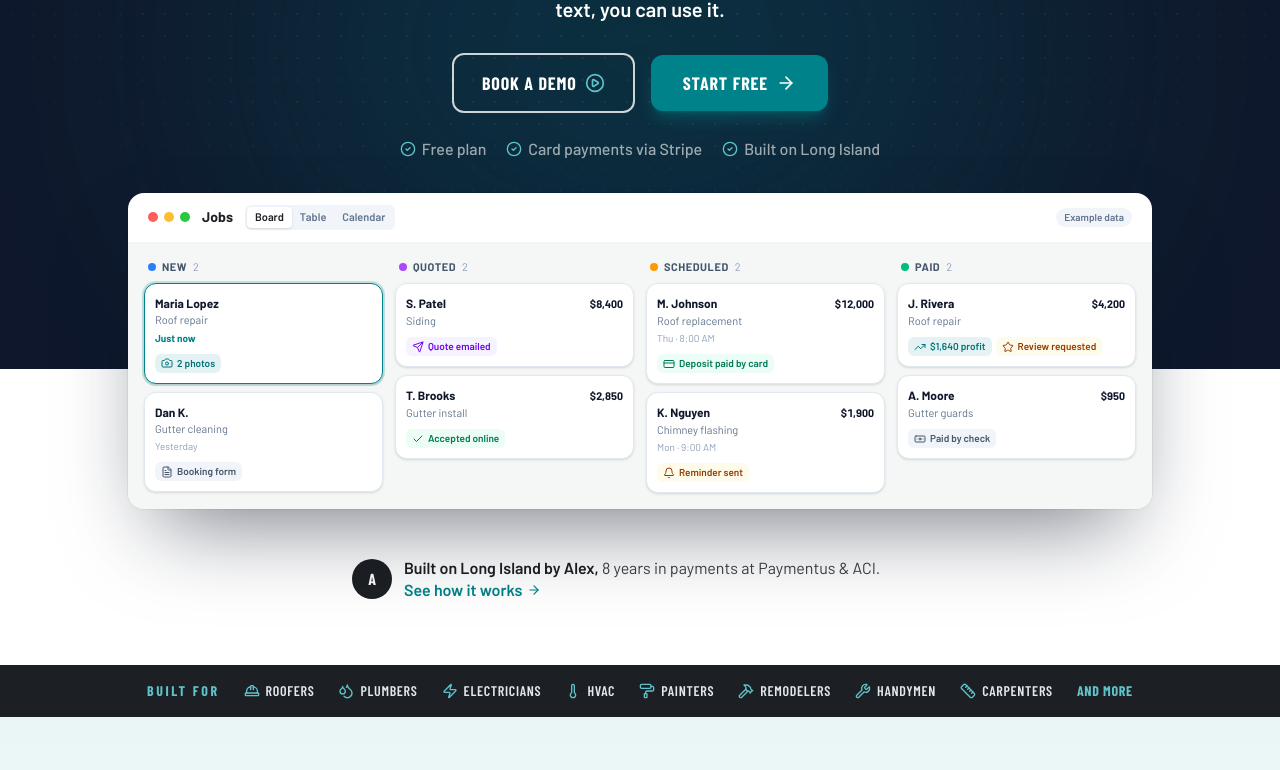
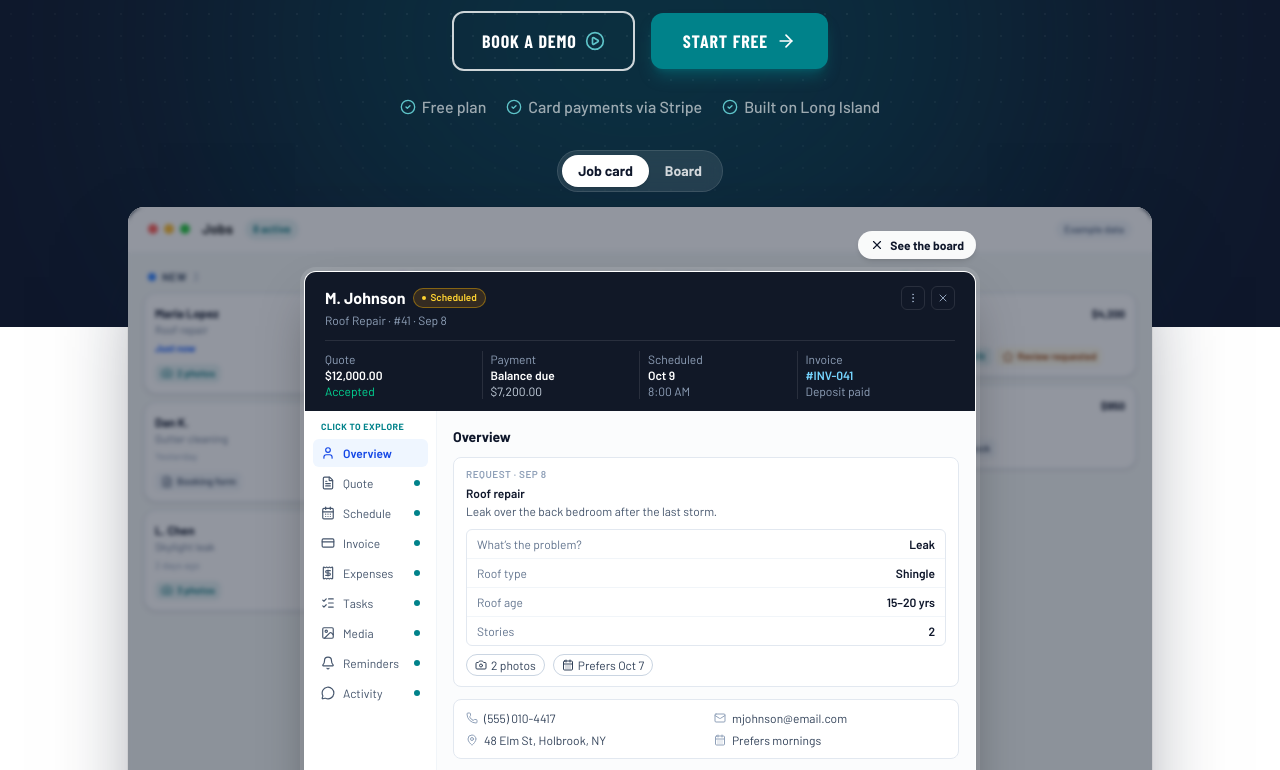
Before and after one commit to Katos24/savvyhomeupgrade, a Next.js app: page / in a window 1280 px wide. Shown: the part 459-1229 px from the top of the page. Built offline with nearby package versions, Linux system fonts and the light colour scheme; a web font is replaced by a local one.

Commit message:
Homepage redesign

```diff
--- a/components/marketing/FormAndDashboardSection.tsx
+++ b/components/marketing/FormAndDashboardSection.tsx
@@ -36,49 +36,8 @@ import {
   ArrowUp,
 } from 'lucide-react';
 
-// Mock data for the board preview — illustrative only.
-type MockCard = { name: string; service: string; amount: string; date: string; fresh?: boolean; paid?: string; highlight?: boolean };
-
-const COLUMNS: { label: string; dot: string; cards: MockCard[]; hideOnPhone?: boolean }[] = [
-  {
-    label: 'New',
-    dot: 'bg-blue-500',
-    cards: [
-      { name: 'Maria Lopez', service: 'Roof repair', amount: '', date: 'Unscheduled', fresh: true },
-      { name: 'Dan Kim', service: 'Gutter cleaning', amount: '', date: 'Unscheduled' },
-      { name: 'L. Chen', service: 'Skylight leak', amount: '', date: 'Unscheduled' },
-    ],
-  },
-  {
-    label: 'Quoted',
-    dot: 'bg-purple-500',
-    cards: [
-      { name: 'S. Patel', service: 'Siding', amount: '$8,400', date: 'Unscheduled' },
-      { name: 'T. Brooks', service: 'Gutter install', amount: '$2,850', date: 'Unscheduled' },
-    ],
-  },
-  {
-    label: 'Scheduled',
-    dot: 'bg-amber-500',
-    cards: [
-      { name: 'M. Johnson', service: 'Roof repair', amount: '$12,000', date: 'Oct 9', paid: 'Deposit paid' },
-      { name: 'K. Nguyen', service: 'Chimney flashing', amount: '$1,900', date: 'Oct 14', paid: 'Deposit paid' },
-    ],
-  },
-  {
-    label: 'Completed',
-    dot: 'bg-emerald-500',
-    hideOnPhone: true,
-    cards: [
-      { name: 'J. Rivera', service: 'Roof repair', amount: '$4,200', date: 'Oct 2', paid: 'Paid in full' },
-      { name: 'A. Moore', service: 'Gutter guards', amount: '$950', date: 'Sep 29', paid: 'Paid in full' },
-    ],
-  },
-];
-
-
 /* ── The job card, as it looks in the app. Static, with clickable tabs. ──
-   M. Johnson is the same job as the board above, the invoice section and the profit section:
+   M. Johnson is the same job as the hero board and the invoice & profit section:
    $12,000 job, 40% deposit ($4,800) paid, $7,200 balance, expenses $7,130. */
 const fmt = (n: number) => new Intl.NumberFormat('en-US', { style: 'currency', currency: 'USD' }).format(n);
 
@@ -450,13 +409,20 @@ function Callouts({ side, tab, setTab }: { side: 'left' | 'right'; tab: Tab; set
   );
 }
 
-function JobCardPreview() {
+// Exported so the hero can open this same card over its board. `callouts` adds the feature call-outs on wide screens.
+// `hints` (desktop): teal dots on tabs not opened yet, a "Click to explore" label, and a clearer hover.
+export function JobCardPreview({ callouts = true, hints = false }: { callouts?: boolean; hints?: boolean } = {}) {
   const [tab, setTab] = useState<Tab>('Overview');
   const [showMore, setShowMore] = useState(false);
+  const [seen, setSeen] = useState<Tab[]>(['Overview']);
+  const pick = (t: Tab) => {
+    setTab(t);
+    setSeen((s) => (s.includes(t) ? s : [...s, t]));
+  };
 
   return (
     <div className="flex items-stretch justify-center gap-6">
-      <Callouts side="left" tab={tab} setTab={setTab} />
+      {callouts && <Callouts side="left" tab={tab} setTab={pick} />}
     <div className="w-full max-w-2xl overflow-hidden rounded-xl border border-white/10 bg-white text-[11px] text-[#1C1F23] sm:text-xs shadow-2xl shadow-black/40 ring-4 ring-white/10">
       {/* Header */}
       <div className="bg-[#111827] px-4 sm:px-5 pt-3.5 pb-3 text-white">
@@ -512,7 +478,7 @@ function JobCardPreview() {
               type="button"
               role="tab"
               aria-selected={tab === label}
-              onClick={() => setTab(label)}
+              onClick={() => pick(label)}
               className={`inline-flex shrink-0 items-center gap-1 rounded-full px-3 py-1.5 font-semibold ${
                 tab === label ? 'bg-slate-900 text-white' : 'border border-slate-200 text-slate-600'
               }`}
@@ -534,21 +500,32 @@ function JobCardPreview() {
       <div className="flex">
         {/* Sidebar tabs */}
         <div className="hidden sm:block w-[132px] shrink-0 space-y-0.5 border-r border-slate-100 bg-white px-2 py-2.5" role="tablist">
-          {TABS.map(({ label, icon: Icon }) => (
+          {hints && (
+            <p className="mb-1.5 px-2 text-[9px] font-bold uppercase tracking-wider text-[#00828A]">Click to explore</p>
+          )}
+          {TABS.map(({ label, icon: Icon }) => {
+            const unseen = hints && !seen.includes(label);
+            return (
               <button
                 key={label}
                 type="button"
                 role="tab"
                 aria-selected={tab === label}
-              onClick={() => setTab(label)}
-              className={`flex w-full items-center gap-2 rounded-md px-2 py-1.5 text-left transition-colors ${
-                tab === label ? 'bg-blue-50 font-semibold text-blue-700' : 'text-slate-600 hover:bg-slate-50'
+                onClick={() => pick(label)}
+                className={`flex w-full cursor-pointer items-center gap-2 rounded-md px-2 py-1.5 text-left transition-colors ${
+                  tab === label
+                    ? 'bg-blue-50 font-semibold text-blue-700'
+                    : hints
+                      ? 'text-slate-600 hover:bg-[#00828A]/10 hover:text-[#00828A]'
+                      : 'text-slate-600 hover:bg-slate-50'
                 }`}
               >
                 <Icon className="h-3.5 w-3.5 shrink-0" />
-              {label}
+                <span className="flex-1">{label}</span>
+                {unseen && <span aria-hidden className="h-1.5 w-1.5 shrink-0 rounded-full bg-[#00828A]" />}
               </button>
-          ))}
+            );
+          })}
         </div>
 
         <div className="min-h-[420px] sm:min-h-[480px] min-w-0 flex-1 bg-slate-50/60 p-3 sm:p-4" role="tabpanel">
@@ -557,7 +534,7 @@ function JobCardPreview() {
         </div>
       </div>
     </div>
-      <Callouts side="right" tab={tab} setTab={setTab} />
+      {callouts && <Callouts side="right" tab={tab} setTab={pick} />}
     </div>
   );
 }
@@ -888,47 +865,3 @@ export default function FormAndDashboardSection() {
     </section>
   );
 }
-
-// "One job. One card." Rendered on its own on the home page (after the quote section).
-export function JobCardSection() {
-  return (
-    <section className="text-[#1C1F23]">
-      {/* ── Part 2: one job, one card (dark band so the card stands out) ── */}
-      <div className="relative overflow-hidden bg-slate-900 px-3 py-14 text-white sm:px-6 sm:py-20 lg:px-8">
-        <div
-          aria-hidden
-          className="pointer-events-none absolute inset-0"
-          style={{
-            backgroundImage: 'radial-gradient(rgba(255,255,255,0.07) 1px, transparent 1px)',
-            backgroundSize: '22px 22px',
-            maskImage: 'radial-gradient(ellipse 70% 60% at 50% 50%, black 30%, transparent 100%)',
-            WebkitMaskImage: 'radial-gradient(ellipse 70% 60% at 50% 50%, black 30%, transparent 100%)',
-          }}
-        />
-        <div
-          aria-hidden
-          className="pointer-events-none absolute left-1/2 top-[60%] h-[560px] w-[820px] max-w-full -translate-x-1/2 -translate-y-1/2 rounded-full bg-[#00828A]/25 blur-[120px]"
-        />
-
-        <div className="relative mx-auto max-w-6xl">
-          <div className="mx-auto mb-10 max-w-2xl text-center sm:mb-12">
-            <p className="font-[family-name:var(--font-display)] text-sm font-bold uppercase tracking-[0.2em] text-[#5EC4C9]">
-              One card per job
-            </p>
-            <h2 className="mt-2 font-[family-name:var(--font-display)] text-[34px] font-extrabold uppercase leading-[0.95] tracking-tight sm:text-5xl lg:text-6xl">
-              One job. One card. <span className="text-[#5EC4C9]">Everything in it.</span>
-            </h2>
-            <p className="mt-4 text-base leading-relaxed text-white/70 sm:text-lg">
-              Other tools spread a job across customers, quotes, invoices and payments. Here, open the card and it&rsquo;s all
-              there. This is M. Johnson&rsquo;s card from the board at the top of the page.
-            </p>
-            <p className="mt-3 inline-flex items-center gap-1.5 rounded-full bg-white/10 px-3 py-1 text-sm font-semibold text-[#5EC4C9]">
-              Tap the tabs to look around
-            </p>
-          </div>
-          <JobCardPreview />
-        </div>
-      </div>
-    </section>
-  );
-}
--- a/components/marketing/NewHero.tsx
+++ b/components/marketing/NewHero.tsx
@@ -1,7 +1,7 @@
 'use client';
 
 import { useEffect, useRef, useState } from 'react';
-import { motion, AnimatePresence, useReducedMotion } from 'framer-motion';
+import { motion, AnimatePresence, useInView, useReducedMotion } from 'framer-motion';
 import {
   CheckCircle2,
   Send,
@@ -37,6 +37,7 @@ import {
   type LucideIcon,
 } from 'lucide-react';
 import Link from 'next/link';
+import { JobCardPreview } from '@/components/marketing/FormAndDashboardSection';
 
 // Your demo booking link. Leave empty to hide the "Book a demo" button.
 const DEMO_URL = '/book-demo';
@@ -91,11 +92,12 @@ const HERO_PHOTOS: HeroPhoto[] = [
   { src: '', alt: 'Work van parked at a job site', label: 'Field crews', icon: Truck, className: 'right-[12%] top-[64%] h-36 w-36 rotate-2' },
 ];
 
-// The board under the headline. Every tag is something the product really does:
+// The board under the headline. About a second after load, M. Johnson's card opens on top of it
+// (the real job card, same as in the app). Every tag is something the product really does:
 // photos with requests, quote accepted online, deposits by card, cash/check recorded,
 // automatic payment reminders, Google review requests, profit per job.
 type Tag = { icon: LucideIcon; label: string; tone: 'teal' | 'green' | 'amber' | 'slate' | 'violet' };
-type HeroCard = { name: string; service: string; amount?: string; date?: string; tags: Tag[]; fresh?: boolean };
+type HeroCard = { name: string; service: string; amount?: string; date?: string; tags: Tag[]; fresh?: boolean; opens?: boolean; desktopOnly?: boolean };
 type HeroCol = { label: string; dot: string; cards: HeroCard[] };
 
 const TAG_TONE: Record<Tag['tone'], string> = {
@@ -113,6 +115,7 @@ const HERO_BOARD: HeroCol[] = [
     cards: [
       { name: 'Maria Lopez', service: 'Roof repair', date: 'Just now', fresh: true, tags: [{ icon: Camera, label: '2 photos', tone: 'teal' }] },
       { name: 'Dan K.', service: 'Gutter cleaning', date: 'Yesterday', tags: [{ icon: FileText, label: 'Booking form', tone: 'slate' }] },
+      { name: 'L. Chen', service: 'Skylight leak', date: '2 days ago', desktopOnly: true, tags: [{ icon: Camera, label: '3 photos', tone: 'teal' }] },
     ],
   },
   {
@@ -129,12 +132,21 @@ const HERO_BOARD: HeroCol[] = [
     cards: [
       {
         name: 'M. Johnson',
-        service: 'Roof replacement',
+        service: 'Roof repair',
+        opens: true,
         amount: '$12,000',
         date: 'Thu · 8:00 AM',
         tags: [{ icon: CreditCard, label: 'Deposit paid by card', tone: 'green' }],
       },
       { name: 'K. Nguyen', service: 'Chimney flashing', amount: '$1,900', date: 'Mon · 9:00 AM', tags: [{ icon: Bell, label: 'Reminder sent', tone: 'amber' }] },
+      {
+        name: 'P. Shah',
+        service: 'Siding repair',
+        amount: '$3,200',
+        date: 'Fri · 7:30 AM',
+        desktopOnly: true,
+        tags: [{ icon: CalendarDays, label: 'Schedule email sent', tone: 'slate' }],
+      },
     ],
   },
   {
@@ -164,7 +176,7 @@ export default function Hero() {
   return (
     <div className="bg-white text-[#1C1F23] antialiased selection:bg-[#00828A]/20 overflow-x-hidden">
       {/* ── Dark hero: matches the dark nav at the top of the page ── */}
-      <section className="relative overflow-hidden bg-slate-900 px-5 pb-36 pt-24 text-white sm:px-6 sm:pb-44 sm:pt-28 lg:px-8 lg:pb-52 lg:pt-32">
+      <section className="relative overflow-hidden bg-slate-900 px-5 pb-36 pt-28 text-white sm:px-6 sm:pb-44 sm:pt-32 lg:px-8 lg:pb-52 lg:pt-36">
         <div
           aria-hidden
           className="pointer-events-none absolute inset-0"
@@ -177,12 +189,7 @@ export default function Hero() {
         ))}
 
         <div className="relative mx-auto flex max-w-3xl flex-col items-center text-center">
-          <div className="inline-flex items-center gap-2 rounded-full border border-white/15 bg-white/5 px-3.5 py-1.5 text-sm font-medium text-white/80">
-            <span className="h-2 w-2 rounded-full bg-[#5EC4C9]" />
-            Built for roofers, plumbers, HVAC &amp; every trade
-          </div>
-
-          <h1 className="mt-5 font-[family-name:var(--font-display)] text-[44px] font-extrabold uppercase leading-[0.92] tracking-tight min-[400px]:text-[52px] sm:mt-6 sm:text-7xl lg:text-[84px]">
+          <h1 className="font-[family-name:var(--font-display)] text-[44px] font-extrabold uppercase leading-[0.92] tracking-tight min-[400px]:text-[52px] sm:text-7xl lg:text-[84px]">
             Running jobs just got{' '}
             <span className="mt-2.5 inline-block -rotate-1 whitespace-nowrap rounded-2xl bg-[#5EC4C9] px-3.5 pb-1 pt-2 text-slate-900 shadow-[0_10px_40px_-8px_rgba(94,196,201,0.6)] sm:px-5">
               easy.
@@ -259,13 +266,107 @@ function TagPill({ tag }: { tag: Tag }) {
   );
 }
 
+function BoardCardTile({ c, active, onOpen }: { c: HeroCard; active: boolean; onOpen: () => void }) {
+  // Only the card that opens is highlighted, so it's clear which job the card belongs to
+  const ring = active ? 'border-[#00828A] ring-2 ring-[#00828A]/30' : 'border-slate-200';
+  const body = (
+    <>
+      <div className="flex items-baseline justify-between gap-1.5">
+        <p className="truncate text-[12px] font-bold text-slate-900">{c.name}</p>
+        {c.amount && <span className="shrink-0 text-[11px] font-bold tabular-nums text-slate-900">{c.amount}</span>}
+      </div>
+      <p className="truncate text-[11px] text-slate-500">{c.service}</p>
+      {c.date && <p className={`mt-0.5 text-[10px] ${c.fresh ? 'font-bold text-blue-600' : 'text-slate-400'}`}>{c.date}</p>}
+      <div className="mt-2 flex flex-wrap gap-1">
+        {c.tags.map((t) => (
+          <TagPill key={t.label} tag={t} />
+        ))}
+      </div>
+      {c.opens && (
+        <p className="mt-2 inline-flex items-center gap-1 text-[10px] font-bold text-[#00828A]">
+          Open job card <ArrowRight className="h-3 w-3" />
+        </p>
+      )}
+    </>
+  );
+  if (!c.opens) return <div className={`rounded-xl border bg-white p-2.5 shadow-sm ${ring}`}>{body}</div>;
+  return (
+    <button
+      type="button"
+      onClick={onOpen}
+      className={`block w-full rounded-xl border bg-white p-2.5 text-left shadow-sm transition-shadow hover:shadow-md ${ring}`}
+      aria-label={`Open ${c.name}'s job card`}
+    >
+      {body}
+    </button>
+  );
+}
+
 function HeroBoard() {
+  const reduceMotion = useReducedMotion();
+  // Board first. On desktop, M. Johnson's card opens once when the board is well into view.
+  // On phones it stays on the list until they tap. After any click, it's fully manual.
+  const [view, setView] = useState<'card' | 'board'>('board');
+  const touched = useRef(false);
+  const boardRef = useRef<HTMLDivElement>(null);
+  const inView = useInView(boardRef, { once: true, amount: 0.5 });
+
+  useEffect(() => {
+    if (touched.current) return;
+    const desktop = typeof window !== 'undefined' && window.matchMedia('(min-width: 640px)').matches;
+    if (!desktop) return;
+    if (reduceMotion) {
+      setView('card');
+      return;
+    }
+    if (!inView) return;
+    const t = setTimeout(() => {
+      if (!touched.current) setView('card');
+    }, 450);
+    return () => clearTimeout(t);
+  }, [inView, reduceMotion]);
+
+  const choose = (v: 'card' | 'board') => {
+    touched.current = true;
+    setView(v);
+  };
+  const open = view === 'card';
+  const highlight = true; // M. Johnson stays highlighted so it's clear which job the card belongs to
+  const openCard = () => choose('card');
+  const activeJobs = HERO_BOARD.filter((c) => c.label !== 'Paid').reduce((n, c) => n + c.cards.length, 0);
+  const rows = HERO_BOARD.flatMap((col) => col.cards.filter((c) => !c.desktopOnly).map((c) => ({ c, status: col.label, dot: col.dot })));
+
   return (
-    <div className="relative" role="img" aria-label="Example Lead2Project job board with jobs moving from new request to paid">
+    <div className="relative">
       <div aria-hidden className="pointer-events-none absolute inset-x-10 bottom-0 top-10 -z-10 rounded-[2rem] bg-[#00828A]/35 blur-3xl" />
 
-      <div aria-hidden className="overflow-hidden rounded-2xl bg-white shadow-[0_40px_90px_-30px_rgba(15,23,42,0.6)] ring-1 ring-black/5">
-        {/* Window bar */}
+      {/* Board / job card switch */}
+      <div className="mb-4 flex justify-center">
+        <div className="inline-flex rounded-full bg-white/10 p-1 ring-1 ring-white/20 backdrop-blur" role="tablist" aria-label="Show the board or a job card">
+          {([
+            { id: 'card', label: 'Job card' },
+            { id: 'board', label: 'Board' },
+          ] as const).map((o) => (
+            <button
+              key={o.id}
+              type="button"
+              role="tab"
+              aria-selected={view === o.id}
+              onClick={() => choose(o.id)}
+              className={`rounded-full px-4 py-1.5 text-sm font-bold transition-colors ${
+                view === o.id ? 'bg-white text-slate-900 shadow-sm' : 'text-white/80 hover:text-white'
+              }`}
+            >
+              {o.label}
+            </button>
+          ))}
+        </div>
+      </div>
+
+      {/* Board and card share one grid cell, so the space is reserved and nothing jumps when the card opens */}
+      <div ref={boardRef} className="grid">
+        {/* ── The board ── */}
+        <div className="flex flex-col overflow-hidden rounded-2xl bg-white shadow-[0_40px_90px_-30px_rgba(15,23,42,0.6)] ring-1 ring-black/5 [grid-area:1/1] sm:min-h-[680px]">
           <div className="flex items-center justify-between gap-3 border-b border-slate-100 px-4 py-3 sm:px-5">
             <div className="flex min-w-0 items-center gap-3">
               <div className="hidden items-center gap-1.5 sm:flex">
@@ -274,49 +375,105 @@ function HeroBoard() {
                 <span className="h-2.5 w-2.5 rounded-full bg-[#28c840]" />
               </div>
               <p className="truncate text-sm font-bold">Jobs</p>
-            <span className="hidden rounded-md bg-slate-100 p-0.5 text-[11px] font-semibold sm:inline-flex">
-              <span className="rounded bg-white px-2 py-0.5 shadow-sm">Board</span>
-              <span className="px-2 py-0.5 text-slate-500">Table</span>
-              <span className="px-2 py-0.5 text-slate-500">Calendar</span>
-            </span>
+              <span className="rounded-full bg-[#00828A]/10 px-2 py-0.5 text-[11px] font-semibold text-[#00727A]">{activeJobs} active</span>
             </div>
             <span className="shrink-0 rounded-full bg-slate-100 px-2 py-0.5 text-[10px] font-semibold text-slate-500">Example data</span>
           </div>
 
-        {/* Columns: side by side from tablet up, swipeable on phones */}
-        <div className="flex snap-x snap-mandatory gap-3 overflow-x-auto bg-[#F4F7F6] p-3 [scrollbar-width:none] sm:grid sm:grid-cols-4 sm:overflow-visible sm:p-4 [&::-webkit-scrollbar]:hidden">
+          {/* Phones: a simple list, like the app on a phone */}
+          <ul className="flex-1 space-y-1.5 bg-[#F4F7F6] p-3 sm:hidden">
+            {rows.map(({ c, status, dot }) => {
+              const active = !!c.opens && highlight;
+              const inner = (
+                <>
+                  <div className="min-w-0">
+                    <p className="truncate text-[13px] font-bold text-slate-900">
+                      {c.name} {c.amount && <span className="font-semibold text-slate-500">· {c.amount}</span>}
+                    </p>
+                    <div className="mt-1 flex flex-wrap gap-1">
+                      <TagPill tag={c.tags[0]} />
+                    </div>
+                  </div>
+                  <span className="inline-flex shrink-0 items-center gap-1 rounded-full bg-slate-100 px-2 py-0.5 text-[10px] font-semibold text-slate-600">
+                    <span className={`h-1.5 w-1.5 rounded-full ${dot}`} /> {status}
+                  </span>
+                </>
+              );
+              const cls = `flex w-full items-center justify-between gap-2 rounded-xl border bg-white px-3 py-2 text-left ${
+                active ? 'border-[#00828A] ring-2 ring-[#00828A]/30' : 'border-slate-200'
+              }`;
+              return (
+                <li key={c.name}>
+                  {c.opens ? (
+                    <button type="button" onClick={openCard} className={cls} aria-label={`Open ${c.name}'s job card`}>
+                      {inner}
+                    </button>
+                  ) : (
+                    <div className={cls}>{inner}</div>
+                  )}
+                </li>
+              );
+            })}
+          </ul>
+
+          {/* Tablet and up: board columns */}
+          <div className="hidden flex-1 grid-cols-4 gap-3 bg-[#F4F7F6] p-4 sm:grid">
             {HERO_BOARD.map((col) => (
-            <div key={col.label} className="w-[72%] shrink-0 snap-start space-y-2 sm:w-auto sm:min-w-0">
+              <div key={col.label} className="min-w-0 space-y-2">
                 <div className="flex items-center gap-1.5 px-1">
                   <span className={`h-2 w-2 rounded-full ${col.dot}`} />
                   <span className="truncate text-[11px] font-bold uppercase tracking-wider text-slate-600">{col.label}</span>
                   <span className="text-[11px] text-slate-400">{col.cards.length}</span>
                 </div>
                 {col.cards.map((c) => (
-                <div
-                  key={c.name}
-                  className={`rounded-xl border bg-white p-2.5 shadow-sm ${c.fresh ? 'border-[#00828A] ring-2 ring-[#00828A]/20' : 'border-slate-200'}`}
-                >
-                  <div className="flex items-baseline justify-between gap-1.5">
-                    <p className="truncate text-[12px] font-bold text-slate-900">{c.name}</p>
-                    {c.amount && <span className="shrink-0 text-[11px] font-bold tabular-nums text-slate-900">{c.amount}</span>}
-                  </div>
-                  <p className="truncate text-[11px] text-slate-500">{c.service}</p>
-                  {c.date && (
-                    <p className={`mt-0.5 text-[10px] ${c.fresh ? 'font-bold text-[#00828A]' : 'text-slate-400'}`}>{c.date}</p>
-                  )}
-                  <div className="mt-2 flex flex-wrap gap-1">
-                    {c.tags.map((t) => (
-                      <TagPill key={t.label} tag={t} />
-                    ))}
-                  </div>
-                </div>
+                  <BoardCardTile key={c.name} c={c} active={!!c.opens && highlight} onOpen={openCard} />
                 ))}
               </div>
             ))}
           </div>
         </div>
-      <p className="mt-3 text-center text-xs text-slate-400 sm:hidden">Swipe the board →</p>
+
+        {/* ── M. Johnson's job card, opened over the board ── */}
+        <AnimatePresence initial={false}>
+          {open && (
+            <motion.div
+              key="card"
+              className="relative z-10 flex items-start justify-center rounded-2xl px-2 pb-4 pt-14 [grid-area:1/1] sm:px-6 sm:pt-16"
+              initial={{ opacity: 0 }}
+              animate={{ opacity: 1 }}
+              exit={{ opacity: 0 }}
+              transition={{ duration: 0.25 }}
+            >
+              <button
+                type="button"
+                aria-label="Show the board"
+                onClick={() => choose('board')}
+                className="absolute inset-0 cursor-default rounded-2xl bg-slate-900/45 backdrop-blur-[2px]"
+              />
+              <motion.div
+                className="relative w-full max-w-2xl"
+                initial={{ y: 24, opacity: 0 }}
+                animate={{ y: 0, opacity: 1 }}
+                exit={{ y: 16, opacity: 0 }}
+                transition={{ duration: 0.25, ease: EASE }}
+              >
+                <button
+                  type="button"
+                  onClick={() => choose('board')}
+                  className="absolute -top-10 right-0 inline-flex items-center gap-1.5 rounded-full bg-white/95 px-3 py-1.5 text-xs font-bold text-slate-900 shadow-md hover:bg-white"
+                >
+                  <X className="h-3.5 w-3.5" /> See the board
+                </button>
+                <JobCardPreview callouts={false} hints />
+              </motion.div>
+            </motion.div>
+          )}
+        </AnimatePresence>
+      </div>
+
+      <p className="mt-3 text-center text-xs text-slate-400">
+        {open ? 'Click the tabs to look around, or click outside the card to see the board.' : 'Tap M. Johnson to open his job card.'}
+      </p>
     </div>
   );
 }
```
Also changed, not shown: app/page.tsx (+1 -6 lines). Lines whose indentation alone changed are shown as unchanged.
